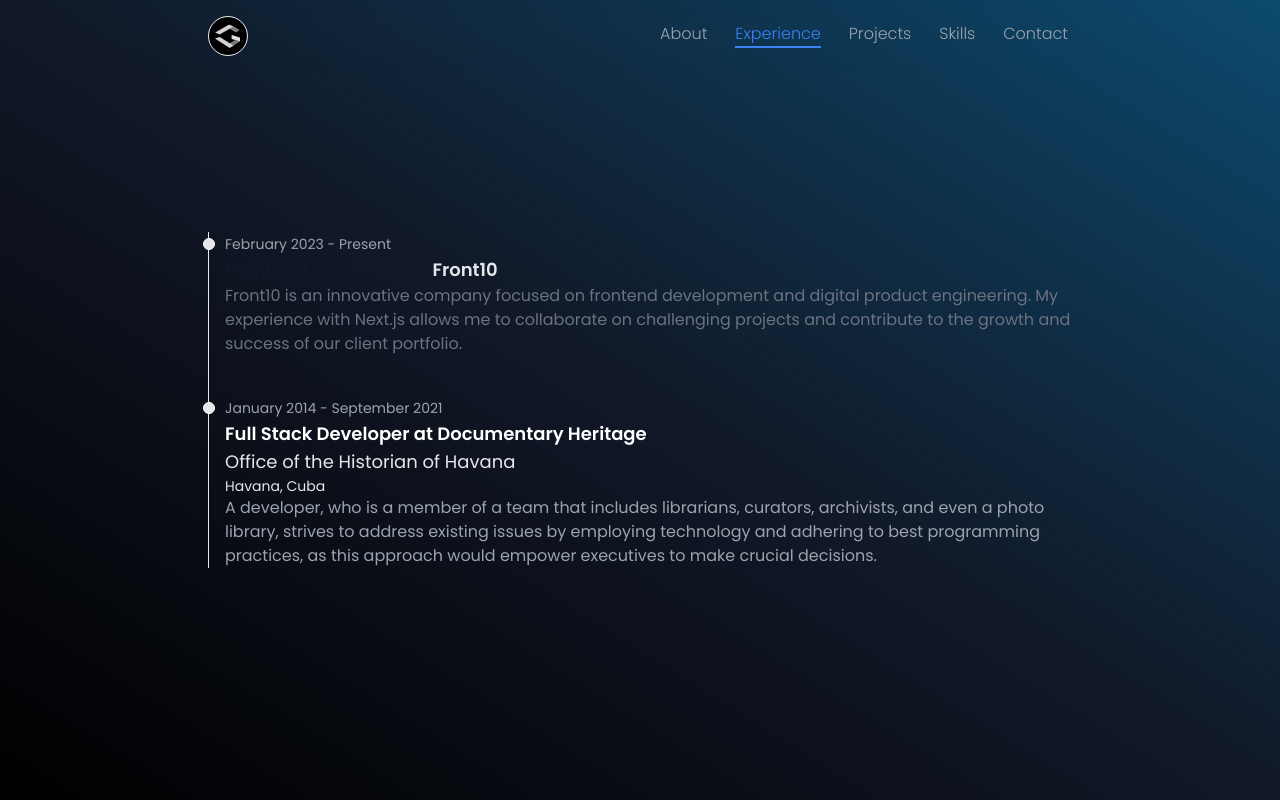
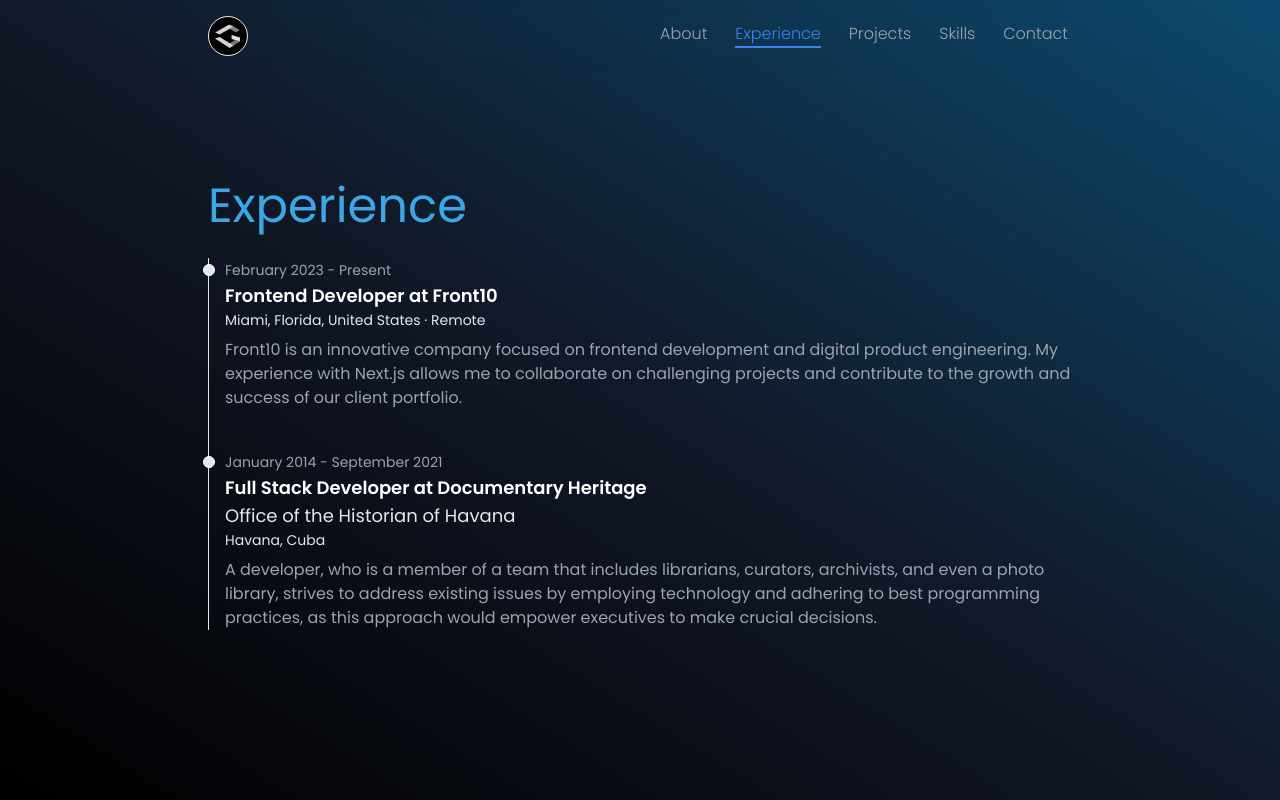
Before and after one commit to gustavoylc/portfolio, a Next.js app: page /experience in a window 1280 px wide. Built offline with nearby package versions, Linux system fonts and the light colour scheme.

Commit message:
feat: update title

```diff
--- a/src/pages/experience.js
+++ b/src/pages/experience.js
@@ -16,16 +16,20 @@ function experience() {
         },
       }}
     >
-      <ol className="relative border-l border-gray-200 dark:border-gray-700">
+      <h1 className="text-[#3da6e5]">Experience</h1>
+      <ol className="relative border-l border-gray-200 mt-4">
         <li className="mb-10 ml-4">
-          <div className="absolute w-3 h-3 bg-gray-200 rounded-full mt-1.5 -left-1.5 border border-white dark:border-gray-900 dark:bg-gray-700"></div>
-          <time className="mb-1 text-sm font-normal leading-none text-gray-400 dark:text-gray-500">
+          <div className="absolute w-3 h-3 bg-gray-200 rounded-full mt-1.5 -left-1.5 border border-white"></div>
+          <time className="mb-1 text-sm font-normal leading-none text-gray-400">
             February 2023 - Present
           </time>
-          <h3 className="text-lg font-semibold text-gray-900 dark:text-white">
-            Frontend Developer at <span className="text-gray-200">Front10</span>
-          </h3>
-          <p className="text-base font-normal text-gray-500 dark:text-gray-400">
+          <p className="text-lg font-semibold text-white">
+            Frontend Developer at Front10
+          </p>
+          <p className="text-sm text-gray-200 mb-2">
+            Miami, Florida, United States · Remote
+          </p>
+          <p className="text-base font-normal">
             Front10 is an innovative company focused on frontend development and
             digital product engineering. My experience with Next.js allows me to
             collaborate on challenging projects and contribute to the growth and
@@ -43,8 +47,8 @@ function experience() {
           <p className="text-lg text-gray-200">
             Office of the Historian of Havana
           </p>
-          <p className="text-sm text-gray-200">Havana, Cuba</p>
-          <p className="text-base font-normal ">
+          <p className="text-sm text-gray-200  mb-2">Havana, Cuba</p>
+          <p className="text-base font-normal">
             A developer, who is a member of a team that includes librarians,
             curators, archivists, and even a photo library, strives to address
             existing issues by employing technology and adhering to best
```
